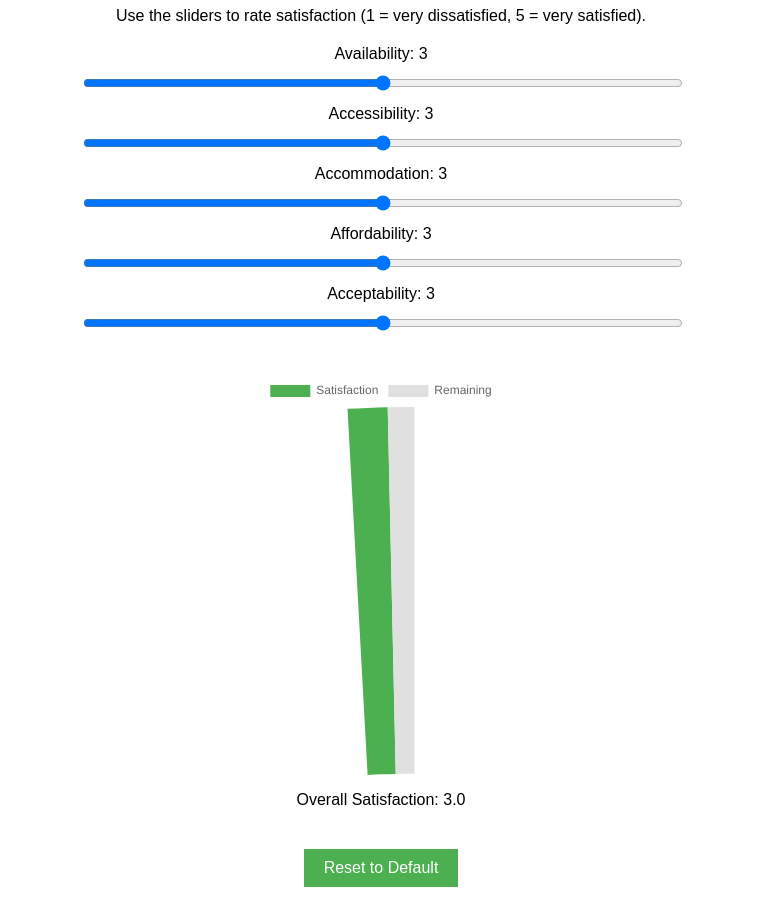
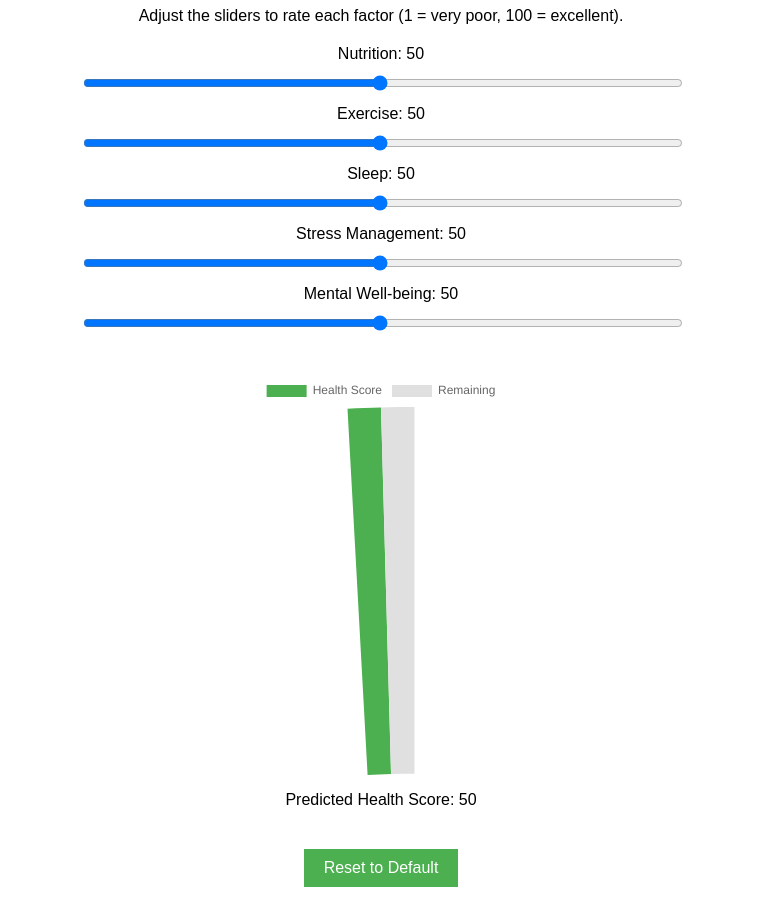
Before and after one commit to StreamlineHealth/interactive-chart-website, a plain HTML site: page index.html in a window 1280 px wide. Shown: the part 73-980 px from the top of the page, without its empty margins (259-1021 px from the left). Drawn offline with nearby package versions, Linux system fonts and the light colour scheme.

Commit message:
Update app for health score prediction

```diff
--- a/index.html
+++ b/index.html
@@ -3,33 +3,33 @@
 <head>
     <meta charset="UTF-8">
     <meta name="viewport" content="width=device-width, initial-scale=1.0">
-    <title>Patient Satisfaction Calculator</title>
+    <title>Health Score Predictor</title>
     <link rel="stylesheet" href="styles.css">
 </head>
 <body>
-    <h1>Patient Satisfaction with Access to Healthcare</h1>
-    <p>Use the sliders to rate satisfaction (1 = very dissatisfied, 5 = very satisfied).</p>
+    <h1>Health Score Predictor</h1>
+    <p>Adjust the sliders to rate each factor (1 = very poor, 100 = excellent).</p>
 
     <div class="slider-container">
-        <label for="availability">Availability: <span id="availability-value">3</span></label>
-        <input type="range" id="availability" min="1" max="5" step="1" value="3">
+        <label for="nutrition">Nutrition: <span id="nutrition-value">50</span></label>
+        <input type="range" id="nutrition" min="1" max="100" step="1" value="50">
 
-        <label for="accessibility">Accessibility: <span id="accessibility-value">3</span></label>
-        <input type="range" id="accessibility" min="1" max="5" step="1" value="3">
+        <label for="exercise">Exercise: <span id="exercise-value">50</span></label>
+        <input type="range" id="exercise" min="1" max="100" step="1" value="50">
 
-        <label for="accommodation">Accommodation: <span id="accommodation-value">3</span></label>
-        <input type="range" id="accommodation" min="1" max="5" step="1" value="3">
+        <label for="sleep">Sleep: <span id="sleep-value">50</span></label>
+        <input type="range" id="sleep" min="1" max="100" step="1" value="50">
 
-        <label for="affordability">Affordability: <span id="affordability-value">3</span></label>
-        <input type="range" id="affordability" min="1" max="5" step="1" value="3">
+        <label for="stress">Stress Management: <span id="stress-value">50</span></label>
+        <input type="range" id="stress" min="1" max="100" step="1" value="50">
 
-        <label for="acceptability">Acceptability: <span id="acceptability-value">3</span></label>
-        <input type="range" id="acceptability" min="1" max="5" step="1" value="3">
+        <label for="wellbeing">Mental Well-being: <span id="wellbeing-value">50</span></label>
+        <input type="range" id="wellbeing" min="1" max="100" step="1" value="50">
     </div>
 
     <div class="chart-container">
-        <canvas id="satisfactionChart"></canvas>
-        <p>Overall Satisfaction: <span id="overall-score">3.0</span></p>
+        <canvas id="healthChart"></canvas>
+        <p>Predicted Health Score: <span id="overall-score">50</span></p>
     </div>
 
     <button id="reset">Reset to Default</button>
--- a/script.js
+++ b/script.js
@@ -1,31 +1,31 @@
 // Get slider elements and their value displays
 const sliders = {
-    availability: document.getElementById('availability'),
-    accessibility: document.getElementById('accessibility'),
-    accommodation: document.getElementById('accommodation'),
-    affordability: document.getElementById('affordability'),
-    acceptability: document.getElementById('acceptability')
+    nutrition: document.getElementById('nutrition'),
+    exercise: document.getElementById('exercise'),
+    sleep: document.getElementById('sleep'),
+    stress: document.getElementById('stress'),
+    wellbeing: document.getElementById('wellbeing')
 };
 
 const valueDisplays = {
-    availability: document.getElementById('availability-value'),
-    accessibility: document.getElementById('accessibility-value'),
-    accommodation: document.getElementById('accommodation-value'),
-    affordability: document.getElementById('affordability-value'),
-    acceptability: document.getElementById('acceptability-value')
+    nutrition: document.getElementById('nutrition-value'),
+    exercise: document.getElementById('exercise-value'),
+    sleep: document.getElementById('sleep-value'),
+    stress: document.getElementById('stress-value'),
+    wellbeing: document.getElementById('wellbeing-value')
 };
 
 // Get chart canvas and overall score display
-const ctx = document.getElementById('satisfactionChart').getContext('2d');
+const ctx = document.getElementById('healthChart').getContext('2d');
 const overallScoreDisplay = document.getElementById('overall-score');
 
 // Initialize gauge chart
-let satisfactionChart = new Chart(ctx, {
+let healthChart = new Chart(ctx, {
     type: 'doughnut',
     data: {
-        labels: ['Satisfaction', 'Remaining'],
+        labels: ['Health Score', 'Remaining'],
         datasets: [{
-            data: [3, 2],
+            data: [50, 50],
             backgroundColor: ['#4caf50', '#e0e0e0'],
             borderWidth: 0
         }]
@@ -43,18 +43,18 @@ let satisfactionChart = new Chart(ctx, {
     }
 });
 
-// Calculate overall satisfaction
-function calculateSatisfaction() {
+// Calculate overall health score
+function calculateHealthScore() {
     const total = Object.values(sliders).reduce((sum, slider) => sum + parseInt(slider.value), 0);
-    return (total / 5).toFixed(1);
+    return Math.round(total / 5);
 }
 
 // Update chart and score display
 function updateChart() {
-    const score = calculateSatisfaction();
+    const score = calculateHealthScore();
     overallScoreDisplay.textContent = score;
-    satisfactionChart.data.datasets[0].data = [score, 5 - score];
-    satisfactionChart.update();
+    healthChart.data.datasets[0].data = [score, 100 - score];
+    healthChart.update();
 }
 
 // Update displays and chart on slider change
@@ -68,8 +68,8 @@ Object.values(sliders).forEach(slider => {
 // Reset sliders to default
 document.getElementById('reset').addEventListener('click', () => {
     Object.values(sliders).forEach(slider => {
-        slider.value = 3;
-        valueDisplays[slider.id].textContent = 3;
+        slider.value = 50;
+        valueDisplays[slider.id].textContent = 50;
     });
     updateChart();
 });
```
